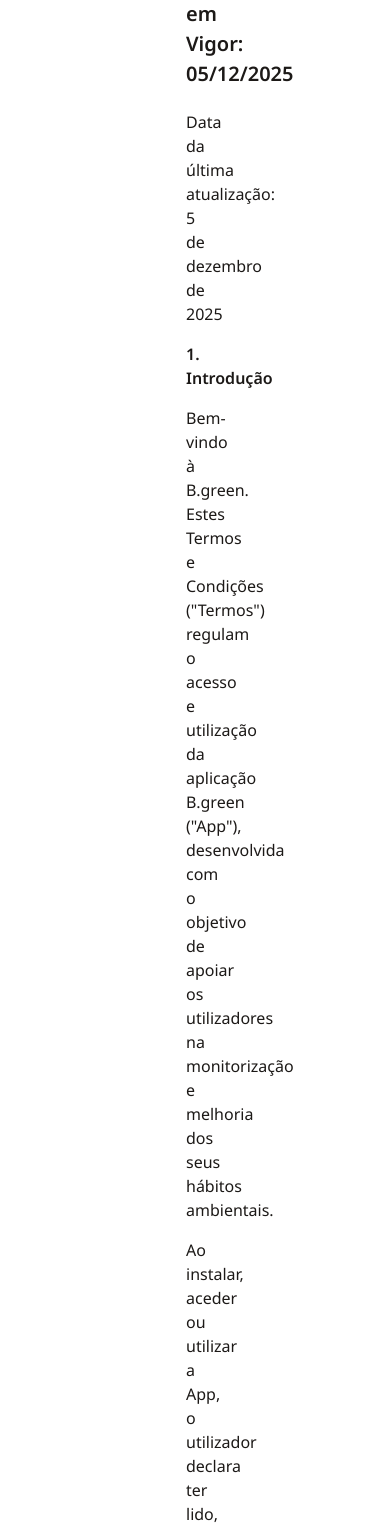
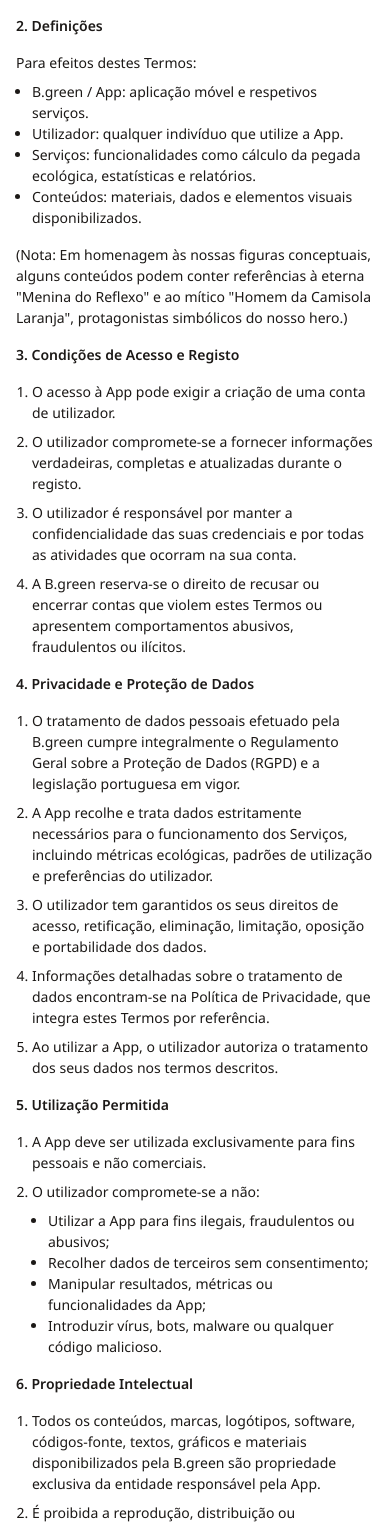
Before and after one commit to amorima/pw1-eco-tracker, a Vue app: page /terms in a window 390 px wide. Shown: the part 459-1985 px from the top of the page. Built offline with nearby package versions, Linux system fonts and the light colour scheme.

Commit message:
Therms n Conditions e ajustes na registerView

```diff
--- a/src/views/RegisterView.vue
+++ b/src/views/RegisterView.vue
@@ -59,7 +59,7 @@
               </ActionButton>
               <ActionButton
                 @click="handleRegister"
-                class="bg-(--system-ring) rounded-lg px-6 py-2.5 text-[10px] font-bold text-(--text-body-titles) hover:bg-(--system-popover-foreground) transition-colors w-full sm:w-auto"
+                class="bg-(--system-ring) px-6 py-2.5 text-[10px] font-bold text-(--text-body-titles) hover:bg-(--system-popover-foreground) transition-colors w-full sm:w-auto"
               >
                 Criar Conta
               </ActionButton>
--- a/src/views/TermsOfService.vue
+++ b/src/views/TermsOfService.vue
@@ -2,57 +2,105 @@
   <div class="bg-(--system-background) min-h-screen">
     <MenuNav :landing="true" />
 
-    <div class="max-w-7xl mx-auto px-[186px] py-8">
+    <div class="max-w-7xl mx-auto px-4 sm:px-6 md:px-12 lg:px-24 xl:px-[186px] py-8">
       <!-- Page Title -->
-      <h1 class="font-['Clash_Grotesk'] font-bold text-[48px] leading-tight text-(--text-body) text-center mt-14">
+      <h1
+        class="font-['Clash_Grotesk'] font-bold text-[32px] sm:text-[40px] md:text-[48px] leading-tight text-(--text-body) text-center mt-8 md:mt-14"
+      >
         Termos e Condições
       </h1>
 
       <!-- Content -->
-      <div class="flex flex-col gap-[21px] max-w-[851px] mx-auto mt-[100px] mb-[100px]">
-        <p class="font-['Noto_Sans'] font-semibold text-[20px] leading-normal text-(--text-body)">
+      <div
+        class="flex flex-col gap-[21px] max-w-[851px] mx-auto mt-12 md:mt-[100px] mb-12 md:mb-[100px]"
+      >
+        <p
+          class="font-['Noto_Sans'] font-semibold text-[18px] md:text-[20px] leading-normal text-(--text-body)"
+        >
           Data de Entrada em Vigor: 05/12/2025
         </p>
 
-        <div class="font-['Noto_Sans'] font-normal text-[16px] leading-normal text-(--text-body)">
+        <div
+          class="font-['Noto_Sans'] font-normal text-[14px] md:text-[16px] leading-normal text-(--text-body)"
+        >
           <p class="mb-4">Data da última atualização: 5 de dezembro de 2025</p>
 
           <p class="mb-4 font-semibold">1. Introdução</p>
-          <p class="mb-4">Bem-vindo à B.green. Estes Termos e Condições ("Termos") regulam o acesso e utilização da aplicação B.green ("App"), desenvolvida com o objetivo de apoiar os utilizadores na monitorização e melhoria dos seus hábitos ambientais.</p>
-          <p class="mb-4">Ao instalar, aceder ou utilizar a App, o utilizador declara ter lido, compreendido e aceite integralmente os presentes Termos.</p>
+          <p class="mb-4">
+            Bem-vindo à B.green. Estes Termos e Condições ("Termos") regulam o acesso e utilização
+            da aplicação B.green ("App"), desenvolvida com o objetivo de apoiar os utilizadores na
+            monitorização e melhoria dos seus hábitos ambientais.
+          </p>
+          <p class="mb-4">
+            Ao instalar, aceder ou utilizar a App, o utilizador declara ter lido, compreendido e
+            aceite integralmente os presentes Termos.
+          </p>
 
           <p class="mb-4 font-semibold">2. Definições</p>
           <p class="mb-2">Para efeitos destes Termos:</p>
-          <ul class="list-disc ms-6 mb-4">
+          <ul class="list-disc ms-4 sm:ms-6 mb-4">
             <li>B.green / App: aplicação móvel e respetivos serviços.</li>
             <li>Utilizador: qualquer indivíduo que utilize a App.</li>
-            <li>Serviços: funcionalidades como cálculo da pegada ecológica, estatísticas e relatórios.</li>
+            <li>
+              Serviços: funcionalidades como cálculo da pegada ecológica, estatísticas e relatórios.
+            </li>
             <li>Conteúdos: materiais, dados e elementos visuais disponibilizados.</li>
           </ul>
-          <p class="mb-4">(Nota: Em homenagem às nossas figuras conceptuais, alguns conteúdos podem conter referências à eterna "Menina do Reflexo" e ao mítico "Homem da Camisola Laranja", protagonistas simbólicos do nosso hero.)</p>
+          <p class="mb-4">
+            (Nota: Em homenagem às nossas figuras conceptuais, alguns conteúdos podem conter
+            referências à eterna "Menina do Reflexo" e ao mítico "Homem da Camisola Laranja",
+            protagonistas simbólicos do nosso hero.)
+          </p>
 
           <p class="mb-4 font-semibold">3. Condições de Acesso e Registo</p>
-          <ol class="list-decimal ms-6 mb-4">
-            <li>O acesso à App pode exigir a criação de uma conta de utilizador.</li>
-            <li>O utilizador compromete-se a fornecer informações verdadeiras, completas e atualizadas durante o registo.</li>
-            <li>O utilizador é responsável por manter a confidencialidade das suas credenciais e por todas as atividades que ocorram na sua conta.</li>
-            <li>A B.green reserva-se o direito de recusar ou encerrar contas que violem estes Termos ou apresentem comportamentos abusivos, fraudulentos ou ilícitos.</li>
+          <ol class="list-decimal ms-4 sm:ms-6 mb-4">
+            <li class="mb-2">O acesso à App pode exigir a criação de uma conta de utilizador.</li>
+            <li class="mb-2">
+              O utilizador compromete-se a fornecer informações verdadeiras, completas e atualizadas
+              durante o registo.
+            </li>
+            <li class="mb-2">
+              O utilizador é responsável por manter a confidencialidade das suas credenciais e por
+              todas as atividades que ocorram na sua conta.
+            </li>
+            <li>
+              A B.green reserva-se o direito de recusar ou encerrar contas que violem estes Termos
+              ou apresentem comportamentos abusivos, fraudulentos ou ilícitos.
+            </li>
           </ol>
 
           <p class="mb-4 font-semibold">4. Privacidade e Proteção de Dados</p>
-          <ol class="list-decimal ms-6 mb-4">
-            <li>O tratamento de dados pessoais efetuado pela B.green cumpre integralmente o Regulamento Geral sobre a Proteção de Dados (RGPD) e a legislação portuguesa em vigor.</li>
-            <li>A App recolhe e trata dados estritamente necessários para o funcionamento dos Serviços, incluindo métricas ecológicas, padrões de utilização e preferências do utilizador.</li>
-            <li>O utilizador tem garantidos os seus direitos de acesso, retificação, eliminação, limitação, oposição e portabilidade dos dados.</li>
-            <li>Informações detalhadas sobre o tratamento de dados encontram-se na Política de Privacidade, que integra estes Termos por referência.</li>
-            <li>Ao utilizar a App, o utilizador autoriza o tratamento dos seus dados nos termos descritos.</li>
+          <ol class="list-decimal ms-4 sm:ms-6 mb-4">
+            <li class="mb-2">
+              O tratamento de dados pessoais efetuado pela B.green cumpre integralmente o
+              Regulamento Geral sobre a Proteção de Dados (RGPD) e a legislação portuguesa em vigor.
+            </li>
+            <li class="mb-2">
+              A App recolhe e trata dados estritamente necessários para o funcionamento dos
+              Serviços, incluindo métricas ecológicas, padrões de utilização e preferências do
+              utilizador.
+            </li>
+            <li class="mb-2">
+              O utilizador tem garantidos os seus direitos de acesso, retificação, eliminação,
+              limitação, oposição e portabilidade dos dados.
+            </li>
+            <li class="mb-2">
+              Informações detalhadas sobre o tratamento de dados encontram-se na Política de
+              Privacidade, que integra estes Termos por referência.
+            </li>
+            <li>
+              Ao utilizar a App, o utilizador autoriza o tratamento dos seus dados nos termos
+              descritos.
+            </li>
           </ol>
 
           <p class="mb-4 font-semibold">5. Utilização Permitida</p>
-          <ol class="list-decimal ms-6 mb-4">
-            <li>A App deve ser utilizada exclusivamente para fins pessoais e não comerciais.</li>
+          <ol class="list-decimal ms-4 sm:ms-6 mb-4">
+            <li class="mb-2">
+              A App deve ser utilizada exclusivamente para fins pessoais e não comerciais.
+            </li>
             <li class="mb-2">O utilizador compromete-se a não:</li>
-            <ul class="list-disc ms-6">
+            <ul class="list-disc ms-4 sm:ms-6 mb-2">
               <li>Utilizar a App para fins ilegais, fraudulentos ou abusivos;</li>
               <li>Recolher dados de terceiros sem consentimento;</li>
               <li>Manipular resultados, métricas ou funcionalidades da App;</li>
@@ -61,48 +109,99 @@
           </ol>
 
           <p class="mb-4 font-semibold">6. Propriedade Intelectual</p>
-          <ol class="list-decimal ms-6 mb-4">
-            <li>Todos os conteúdos, marcas, logótipos, software, códigos-fonte, textos, gráficos e materiais disponibilizados pela B.green são propriedade exclusiva da entidade responsável pela App.</li>
+          <ol class="list-decimal ms-4 sm:ms-6 mb-4">
+            <li class="mb-2">
+              Todos os conteúdos, marcas, logótipos, software, códigos-fonte, textos, gráficos e
+              materiais disponibilizados pela B.green são propriedade exclusiva da entidade
+              responsável pela App.
+            </li>
             <li>É proibida a reprodução, distribuição ou modificação não autorizada.</li>
           </ol>
-          <p class="mb-4">(A título de nota cultural interna: reconhecemos também a memória criativa da proto-persona "Sara Pires", cuja existência breve mas impactante vive para sempre nas nossas iterações de design. Que descanse nas pranchas de storyboard.)</p>
+          <p class="mb-4">
+            (A título de nota cultural interna: reconhecemos também a memória criativa da
+            proto-persona "Sara Pires", cuja existência breve mas impactante vive para sempre nas
+            nossas iterações de design. Que descanse nas pranchas de storyboard.)
+          </p>
 
           <p class="mb-4 font-semibold">7. Licença de Utilização</p>
-          <p class="mb-4">A B.green concede ao utilizador uma licença limitada, pessoal, revogável, não exclusiva e intransmissível para utilizar a App de acordo com estes Termos. Esta licença não implica a transferência de quaisquer direitos de propriedade intelectual.</p>
+          <p class="mb-4">
+            A B.green concede ao utilizador uma licença limitada, pessoal, revogável, não exclusiva
+            e intransmissível para utilizar a App de acordo com estes Termos. Esta licença não
+            implica a transferência de quaisquer direitos de propriedade intelectual.
+          </p>
 
           <p class="mb-4 font-semibold">8. Atualizações e Modificações</p>
-          <ol class="list-decimal ms-6 mb-4">
-            <li>A B.green pode implementar atualizações, melhorias, correções de erros ou alterações aos Serviços sem aviso prévio.</li>
-            <li>A continuidade de utilização da App após alterações aos Termos implica a aceitação das versões atualizadas.</li>
+          <ol class="list-decimal ms-4 sm:ms-6 mb-4">
+            <li class="mb-2">
+              A B.green pode implementar atualizações, melhorias, correções de erros ou alterações
+              aos Serviços sem aviso prévio.
+            </li>
+            <li>
+              A continuidade de utilização da App após alterações aos Termos implica a aceitação das
+              versões atualizadas.
+            </li>
           </ol>
-          <p class="mb-4">(A meio destas atualizações, fazemos ainda uma menção subtil ao nosso estimado professor Rui Rodrigues, conhecido pela comunidade académica como o "implacável destruidor cognitivo de proto-personas" — uma metáfora interna que apenas quem sobreviveu às aulas compreenderá.)</p>
+          <p class="mb-4">
+            (A meio destas atualizações, fazemos ainda uma menção subtil ao nosso estimado professor
+            Rui Rodrigues, conhecido pela comunidade académica como o "implacável destruidor
+            cognitivo de proto-personas" — uma metáfora interna que apenas quem sobreviveu às aulas
+            compreenderá.)
+          </p>
 
           <p class="mb-4 font-semibold">9. Limitação de Responsabilidade</p>
-          <ol class="list-decimal ms-6 mb-4">
-            <li>A App é disponibilizada "tal como está", podendo incluir imprecisões, erros técnicos ou falhas temporárias.</li>
+          <ol class="list-decimal ms-4 sm:ms-6 mb-4">
+            <li class="mb-2">
+              A App é disponibilizada "tal como está", podendo incluir imprecisões, erros técnicos
+              ou falhas temporárias.
+            </li>
             <li class="mb-2">A B.green não garante que:</li>
-            <ul class="list-disc ms-6">
-              <li>Os dados ou métricas ambientais fornecidos sejam totalmente precisos ou adequados a todos os utilizadores;</li>
+            <ul class="list-disc ms-4 sm:ms-6 mb-2">
+              <li>
+                Os dados ou métricas ambientais fornecidos sejam totalmente precisos ou adequados a
+                todos os utilizadores;
+              </li>
               <li>A App funcione de forma ininterrupta ou sem erros;</li>
-              <li>Os resultados apresentados reflitam integralmente o impacto ecológico real do utilizador.</li>
+              <li>
+                Os resultados apresentados reflitam integralmente o impacto ecológico real do
+                utilizador.
+              </li>
             </ul>
-            <li>A B.green não será responsável por danos diretos, indiretos, acidentais, consequenciais ou punitivos decorrentes do uso ou impossibilidade de uso da App.</li>
+            <li>
+              A B.green não será responsável por danos diretos, indiretos, acidentais,
+              consequenciais ou punitivos decorrentes do uso ou impossibilidade de uso da App.
+            </li>
           </ol>
 
           <p class="mb-4 font-semibold">10. Suspensão e Encerramento de Conta</p>
-          <ol class="list-decimal ms-6 mb-4">
-            <li>A B.green pode suspender ou encerrar o acesso do utilizador à App, com ou sem aviso, em caso de violação dos Termos ou comportamento inadequado.</li>
-            <li>O utilizador pode encerrar a sua conta a qualquer momento, sendo os seus dados tratados segundo a Política de Privacidade.</li>
+          <ol class="list-decimal ms-4 sm:ms-6 mb-4">
+            <li class="mb-2">
+              A B.green pode suspender ou encerrar o acesso do utilizador à App, com ou sem aviso,
+              em caso de violação dos Termos ou comportamento inadequado.
+            </li>
+            <li>
+              O utilizador pode encerrar a sua conta a qualquer momento, sendo os seus dados
+              tratados segundo a Política de Privacidade.
+            </li>
           </ol>
 
           <p class="mb-4 font-semibold">11. Comunicações</p>
-          <p class="mb-4">A B.green pode enviar notificações importantes relacionadas com o funcionamento da App, alterações legais, atualizações ou informações relevantes para o utilizador.</p>
+          <p class="mb-4">
+            A B.green pode enviar notificações importantes relacionadas com o funcionamento da App,
+            alterações legais, atualizações ou informações relevantes para o utilizador.
+          </p>
 
           <p class="mb-4 font-semibold">12. Legislação Aplicável e Jurisdição</p>
-          <p class="mb-4">Os presentes Termos regem-se pela lei portuguesa. Para a resolução de litígios, é competente o tribunal da comarca da sede da entidade responsável pela B.green, exceto quando a lei imponha foro diferente.</p>
+          <p class="mb-4">
+            Os presentes Termos regem-se pela lei portuguesa. Para a resolução de litígios, é
+            competente o tribunal da comarca da sede da entidade responsável pela B.green, exceto
+            quando a lei imponha foro diferente.
+          </p>
 
           <p class="mb-4 font-semibold">13. Contactos</p>
-          <p class="mb-2">Para qualquer questão relacionada com os Termos, política de privacidade, dados pessoais ou suporte técnico, o utilizador pode contactar:</p>
+          <p class="mb-2">
+            Para qualquer questão relacionada com os Termos, política de privacidade, dados pessoais
+            ou suporte técnico, o utilizador pode contactar:
+          </p>
           <p class="mb-1">Email: b.green@gmail.com</p>
           <p>Endereço: Escola Superior de Media Artes e Design (ESMAD) — Vila do Conde</p>
         </div>
@@ -121,7 +220,7 @@ export default {
   name: 'TermsOfService',
   components: {
     MenuNav,
-    FooterSection
-  }
+    FooterSection,
+  },
 }
 </script>
```
